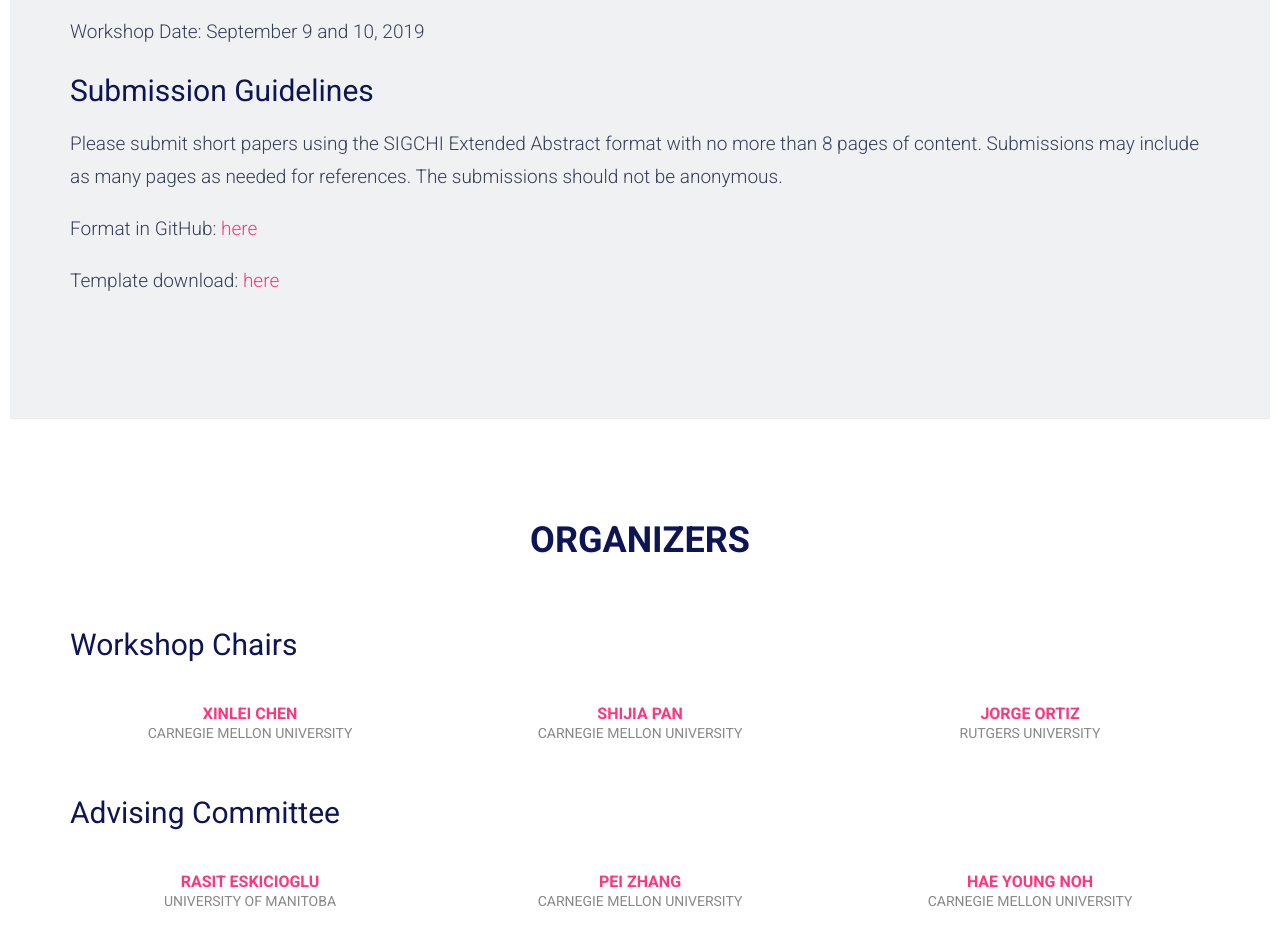
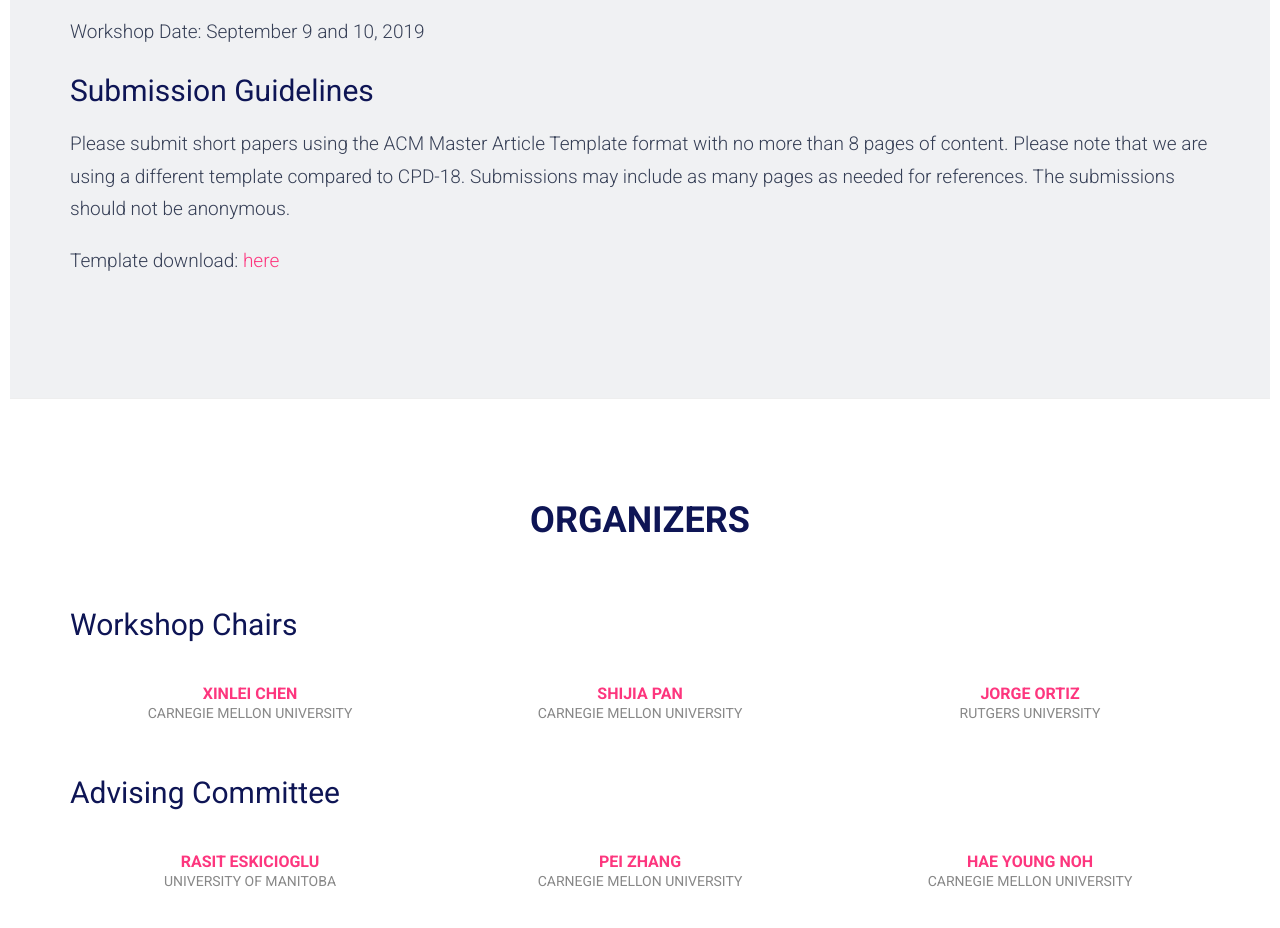
Before and after one commit to ubicompcpd/ubicompcpd.github.io, a plain HTML site: page index.html in a window 1280 px wide. Shown: the part 2940-3868 px from the top of the page. Drawn offline with Linux system fonts and the light colour scheme; some packages are replaced by stand-ins of ours.

Commit message:
Submission template Revised

```diff
--- a/index.html
+++ b/index.html
@@ -152,9 +152,9 @@
                     <p class="lead">Workshop Date: September 9 and 10, 2019</p>
 
                     <h2>Submission Guidelines</h2>
-                    <p class="lead">Please submit short papers using the SIGCHI Extended Abstract format with no more than 8 pages of content. Submissions may include as many pages as needed for references. The submissions should not be anonymous.</p>
-                    <p class="lead">Format in GitHub: <a href="https://github.com/sigchi/Document-Formats">here</a></p>
-                    <p class="lead">Template download: <a href="http://sigchi.github.io/Document-Formats/">here</a></p>
+                    <p class="lead">Please submit short papers using the ACM Master Article Template format with no more than 8 pages of content. Please note that we are using a different template compared to CPD-18. Submissions may include as many pages as needed for references. The submissions should not be anonymous.</p>
+                    <!-- <p class="lead">Format in GitHub: <a href="https://github.com/sigchi/Document-Formats">here</a></p> -->
+                    <p class="lead">Template download: <a href="https://www.acm.org/publications/proceedings-template">here</a></p>
 
 
 
```
